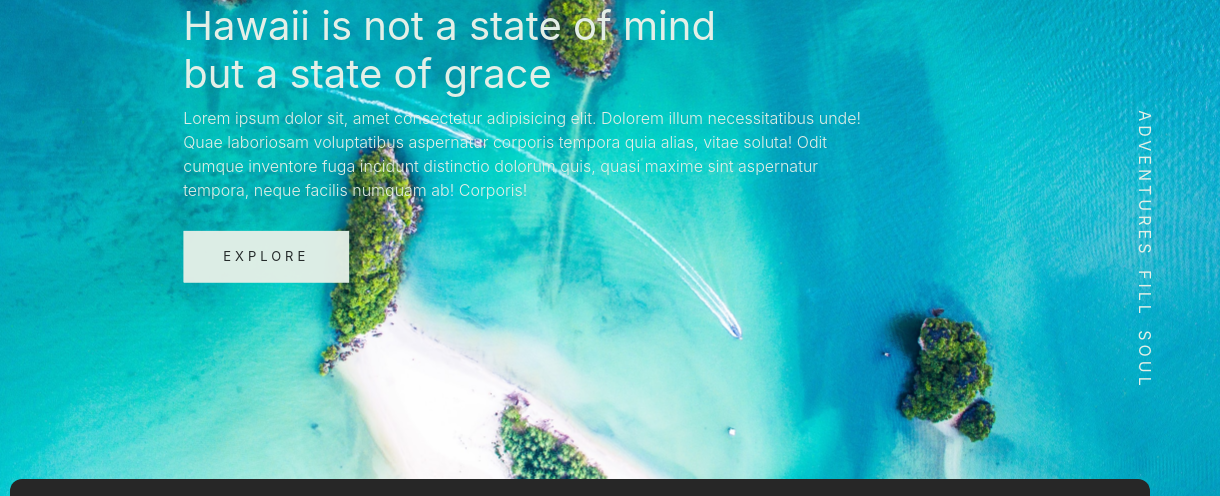
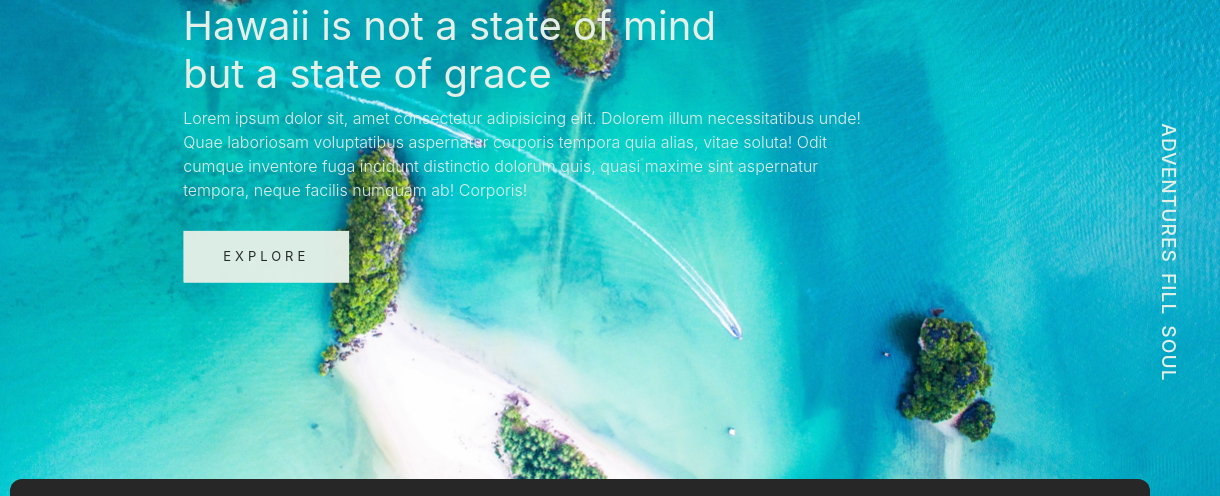
Before and after one commit to Riya-Prasad/travel-hawaii, a plain HTML site: page index.html in a window 1280 px wide. Shown: the part 162-658 px from the top of the page, 60-1280 px from the left. Drawn offline with nearby package versions, Linux system fonts and the light colour scheme.

Commit message:
changed styling

```diff
--- a/style.css
+++ b/style.css
@@ -59,9 +59,10 @@ body{
     right: -4em;
     transform: rotate(90deg);
     color: #e4efe7;
-    letter-spacing: 4px;
+    letter-spacing: 1px;
     word-spacing: 4px;
-    font-weight: 400;
+    font-size: larger;
+    font-weight: 450;
 }
 
 
```
